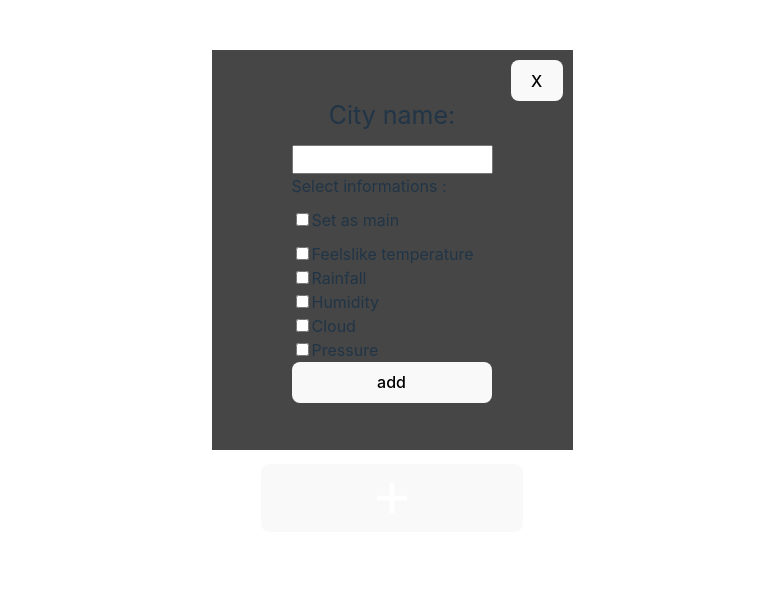
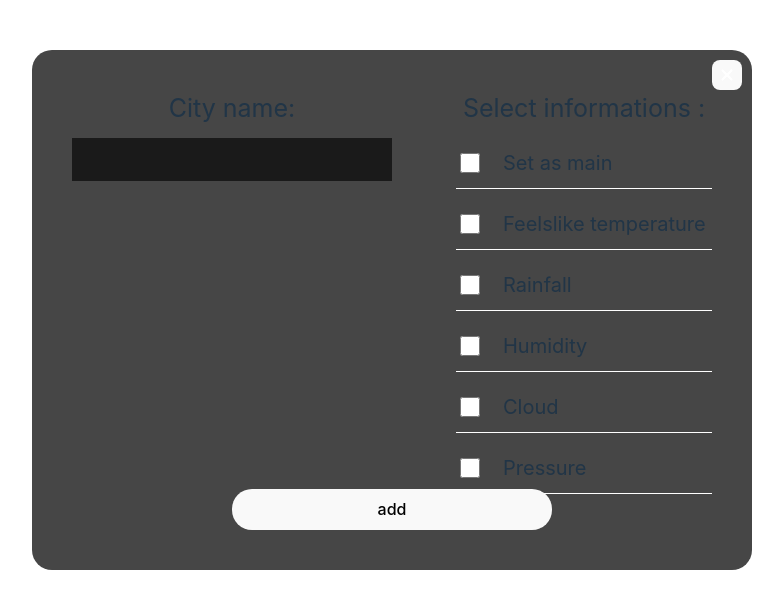
Before and after one commit to BartlomiejPop/weather-app-ts-project, a React (Vite) app in the folder weather-app/: page / in a window 1280 px wide. Both pictures are taken after a click on the button "select". Shown: the top 608 px of the page, without its empty margins (248-1031 px from the left). Built offline with nearby package versions, Linux system fonts and the light colour scheme.

Commit message:
cities selectbox working

```diff
--- a/weather-app/src/components/AddCityModal/AddCityModal.scss
+++ b/weather-app/src/components/AddCityModal/AddCityModal.scss
@@ -1,17 +1,34 @@
 .add-city-modal {
-	padding: 40px 80px;
-	height: 40vh;
+	padding: 40px;
+	height: 55vh;
+	width: 50%;
 	background-color: rgb(70, 70, 70);
 	position: fixed;
 	display: flex;
+	flex-direction: column;
 	align-items: center;
-	justify-content: center;
-	flex-direction: column;
+	border-radius: 20px;
+
+	&__form {
+		height: 100%;
+		width: 100%;
+		display: flex;
+		flex-direction: column;
+		align-items: center;
+		justify-content: space-between;
+	}
+
+	&__interface {
+		display: flex;
+		width: 100%;
+		height: 70%;
+		justify-content: space-between;
+	}
 
 	&__city {
+		width: 50%;
 		display: flex;
 		flex-direction: column;
-
 		&--label {
 			text-align: center;
 			font-size: 25px;
@@ -19,23 +36,87 @@
 
 		&--input {
 			margin-top: 10px;
-			padding: 5px 10px;
+			padding: 10px 20px;
+			outline: none;
+			border: none;
+			font-size: 20px;
+			background-color: #1a1a1a;
 		}
 	}
 
+	&__options {
+		width: 40%;
+		display: flex;
+		flex-direction: column;
+		gap: 20px;
+	}
+
 	&__close {
+		padding: 5px;
+		width: 30px;
+		height: 30px;
 		position: absolute;
 		top: 10px;
 		right: 10px;
+		display: flex;
+		align-items: center;
+		justify-content: center;
+
+		&--icon {
+			width: 100%;
+			height: 100%;
+			transform: scale(1);
+			transition: transform 0.3s ease;
+			&:hover {
+				transform: scale(1.5);
+			}
+		}
 	}
 
 	&__btn {
-		width: 200px;
+		width: 50%;
+		border-radius: 20px;
 	}
 }
 
-.set-as-main-field {
-	margin: 10px 0;
+.result-list {
+	margin: 0;
+	padding: 0;
+	list-style: none;
+	background-color: #1a1a1a;
+
+	cursor: pointer;
+
+	&__item {
+		display: flex;
+		justify-content: space-between;
+		padding: 8px 20px;
+		border-bottom: 1px solid white;
+
+		&:first-child {
+			border-top: 1px solid white;
+		}
+
+		&:last-child {
+			border: none;
+		}
+
+		&:hover {
+			background-color: #2f2e2e;
+		}
+	}
+}
+
+.add-city-modal__options--checkbox-field {
+	display: flex;
+	gap: 20px;
+	padding-bottom: 10px;
+	font-size: 20px;
+	border-bottom: 1px solid white;
+}
+
+.add-city-modal__options--checkbox {
+	width: 20px;
 }
 
 .open {
--- a/weather-app/src/components/AddCityModal/AddCityModal.tsx
+++ b/weather-app/src/components/AddCityModal/AddCityModal.tsx
@@ -1,16 +1,19 @@
 import "./AddCityModal.scss";
-import { selectIsModalOpen } from "../../redux/selectors";
+import xmark from "../../icons/xmark.svg";
+import { selectIsModalOpen, selectFetchedCities } from "../../redux/selectors";
 
 import { useState } from "react";
 import { useDispatch, useSelector } from "react-redux";
 import { closeModal, addCity } from "../../redux/slice";
-import { setMainCity } from "../../redux/operations";
+import { setMainCity, fetchMatchingCities } from "../../redux/operations";
 import Notiflix from "notiflix";
 
 export const AddCityModal = () => {
 	const dispatch = useDispatch();
 	const [selectedOptions, setSelectedOptions] = useState<string[]>([]);
+	const [inputValue, setInputValue] = useState<string>("");
 	const isModalOpen = useSelector(selectIsModalOpen);
+	const matchingCities = useSelector(selectFetchedCities);
 
 	const handleCheckboxChange = (option: string) => {
 		if (selectedOptions.includes(option)) {
@@ -18,6 +21,14 @@ export const AddCityModal = () => {
 		} else {
 			setSelectedOptions([...selectedOptions, option]);
 		}
+	};
+
+	const handleInputChange = (value: string) => {
+		setInputValue(value);
+		if (value.length >= 3) {
+			dispatch(fetchMatchingCities(value));
+		}
+		// console.log(value);
 	};
 
 	const handleSubmit = async (e: React.FormEvent) => {
@@ -37,44 +48,75 @@ export const AddCityModal = () => {
 				const response = await dispatch(setMainCity(cityOptions));
 				if (response.meta.requestStatus === "fulfilled") {
 					Notiflix.Notify.success(`set ${response.payload.name} as main`);
+					dispatch(closeModal());
+				} else {
+					Notiflix.Notify.failure("City not found");
 				}
 			} else {
 				const response = await dispatch(addCity(cityOptions));
-
 				if (response.meta.requestStatus === "fulfilled") {
 					Notiflix.Notify.success(`added ${response.payload.name}`);
+					dispatch(closeModal());
 				} else {
-					Notiflix.Notify.failure(`bad input`);
+					Notiflix.Notify.failure(`City not found`);
 				}
 			}
-
-			dispatch(closeModal());
 		}
+		setInputValue("");
 	};
 
 	const handleCloseModal = () => {
 		dispatch(closeModal());
 	};
 
+	const handleCitySelect = (cityName: string) => {
+		setInputValue(cityName);
+	};
+
 	return (
 		<div className={`add-city-modal ${isModalOpen ? "open" : "closed"}`}>
 			<button className="add-city-modal__close" onClick={handleCloseModal}>
-				X
+				<img className="add-city-modal__close--icon" src={xmark} />
 			</button>
-			<form onSubmit={handleSubmit}>
+			<form className="add-city-modal__form" onSubmit={handleSubmit}>
+				<div className="add-city-modal__interface">
 					<div className="add-city-modal__city">
 						<span className="add-city-modal__city--label">City name:</span>
 						<input
 							name="cityName"
 							required
+							onChange={(e) => handleInputChange(e.target.value)}
+							value={inputValue}
 							className="add-city-modal__city--input"
 							list="citiesList"
 						/>
+						<ul className="result-list">
+							{matchingCities.map(
+								(
+									cityObject: { city: string; country: string },
+									index: number
+								) => {
+									return (
+										<li
+											key={index}
+											className="result-list__item"
+											onClick={() => handleCitySelect(cityObject.city)}>
+											<span>{cityObject.city}</span>
+											<span>{cityObject.country}</span>
+										</li>
+									);
+								}
+							)}
+						</ul>
 					</div>
-				<span>Select informations :</span>
-				<div className="set-as-main-field">
+					<div className="add-city-modal__options">
+						<span className="add-city-modal__city--label">
+							Select informations :
+						</span>
+						<div className="add-city-modal__options--checkbox-field">
 							<input
 								type="checkbox"
+								className="add-city-modal__options--checkbox"
 								id="Set as main"
 								value="Set as main"
 								checked={selectedOptions.includes("Set as main")}
@@ -82,9 +124,10 @@ export const AddCityModal = () => {
 							/>
 							<label htmlFor="Set as main">Set as main</label>
 						</div>
-				<div>
+						<div className="add-city-modal__options--checkbox-field">
 							<input
 								type="checkbox"
+								className="add-city-modal__options--checkbox"
 								id="feelslike_c"
 								value="feelslike_c"
 								checked={selectedOptions.includes("feelslike_c")}
@@ -92,9 +135,10 @@ export const AddCityModal = () => {
 							/>
 							<label htmlFor="feelslike_c">Feelslike temperature</label>
 						</div>
-				<div>
+						<div className="add-city-modal__options--checkbox-field">
 							<input
 								type="checkbox"
+								className="add-city-modal__options--checkbox"
 								id="rainfall"
 								value="condition.text"
 								checked={selectedOptions.includes("condition.text")}
@@ -102,9 +146,10 @@ export const AddCityModal = () => {
 							/>
 							<label htmlFor="rainfall">Rainfall</label>
 						</div>
-				<div>
+						<div className="add-city-modal__options--checkbox-field">
 							<input
 								type="checkbox"
+								className="add-city-modal__options--checkbox"
 								id="humidity"
 								value="humidity"
 								checked={selectedOptions.includes("humidity")}
@@ -112,9 +157,10 @@ export const AddCityModal = () => {
 							/>
 							<label htmlFor="humidity">Humidity</label>
 						</div>
-				<div>
+						<div className="add-city-modal__options--checkbox-field">
 							<input
 								type="checkbox"
+								className="add-city-modal__options--checkbox"
 								id="cloud"
 								value="cloud"
 								checked={selectedOptions.includes("cloud")}
@@ -122,15 +168,18 @@ export const AddCityModal = () => {
 							/>
 							<label htmlFor="cloud">Cloud</label>
 						</div>
-				<div>
+						<div className="add-city-modal__options--checkbox-field">
 							<input
 								type="checkbox"
+								className="add-city-modal__options--checkbox"
 								id="pressure_mb"
 								value="pressure_mb"
 								checked={selectedOptions.includes("pressure_mb")}
 								onChange={() => handleCheckboxChange("pressure_mb")}
 							/>
 							<label htmlFor="pressure_mb">Pressure</label>
+						</div>
+					</div>
 				</div>
 				<button className="add-city-modal__btn">add</button>
 			</form>
--- a/weather-app/src/components/AddedCities/AddedCities.tsx
+++ b/weather-app/src/components/AddedCities/AddedCities.tsx
@@ -105,7 +105,7 @@ export const AddedCities = () => {
 					<img src={city.icon}></img>
 					<span className="detailed-informations__item">Temperature:</span>
 					<span className="detailed-informations__item--value">
-						{city.temperature} C
+						{city.temperature} °C
 					</span>
 
 					<ul className="detailed-informations">
@@ -129,7 +129,7 @@ export const AddedCities = () => {
 							<li className="detailed-informations__item">
 								<span>Feelslike:</span>
 								<span className="detailed-informations__item--value">
-									{city.feelslike} C
+									{city.feelslike} °C
 								</span>
 							</li>
 						)}
@@ -145,7 +145,7 @@ export const AddedCities = () => {
 							<li className="detailed-informations__item">
 								<span>Pressure:</span>
 								<span className="detailed-informations__item--value">
-									{city.pressure}
+									{city.pressure}%
 								</span>
 							</li>
 						)}
--- a/weather-app/src/components/MainCity/MainCity.tsx
+++ b/weather-app/src/components/MainCity/MainCity.tsx
@@ -59,7 +59,7 @@ export const MainCity = () => {
 							<li className="informations__item">
 								<span>Temperature:</span>
 								<span className="informations__item--value">
-									{mainCity?.temperature} C
+									{mainCity?.temperature} °C
 								</span>
 							</li>
 						)}
--- a/weather-app/src/redux/operations.ts
+++ b/weather-app/src/redux/operations.ts
@@ -52,24 +52,32 @@ export const setMainCity = createAsyncThunk(
 
 			return information;
 		} catch (e: any) {
-			Notiflix.Notify.failure("Bad input");
 			return thunkAPI.rejectWithValue(e.message);
 		}
 	}
 );
 
-export const fetchCapitals = createAsyncThunk(
-	"fetchAllCapitals",
-	async (_, thunkAPI) => {
+export const fetchMatchingCities = createAsyncThunk(
+	"fetchMatchingCities",
+	async (value, thunkAPI) => {
 		try {
 			const response = await axios.get(
-				` 'https://restcountries.com/v3.1/all?fields=name';`
+				` http://api.geonames.org/searchJSON?q=${value}&MaxRows=1&username=bartlomiejp`
 			);
-			return response;
+			const resultObjects = response.data.geonames;
+			const arrayOfNeededObjects = [];
+			for (let i = 0; i < 8; i++) {
+				const currentObject = resultObjects[i];
+				arrayOfNeededObjects.push({
+					city: currentObject.name,
+					country: currentObject.countryName,
+				});
+			}
+			return arrayOfNeededObjects;
 		} catch (e: any) {
 			return thunkAPI.rejectWithValue(e.message);
 		}
 	}
 );
 
-export default { setMainCity, fetchCapitals };
+export default { setMainCity, fetchMatchingCities };
--- a/weather-app/src/redux/rootReducer.ts
+++ b/weather-app/src/redux/rootReducer.ts
@@ -1,9 +1,8 @@
 import { combineReducers } from "@reduxjs/toolkit";
-import { cityReducer } from "./slice"; // podmień ścieżkę na prawdziwą ścieżkę do pliku z reducerem dla cities
+import { cityReducer } from "./slice";
 
 const rootReducer = combineReducers({
 	cities: cityReducer,
-	// inne reducery
 });
 
 export type RootState = ReturnType<typeof rootReducer>;
--- a/weather-app/src/redux/selectors.ts
+++ b/weather-app/src/redux/selectors.ts
@@ -5,3 +5,6 @@ export const selectIsModalOpen = (state: RootState) => state.cities.isModalOpen;
 export const selectAddedCities = (state: RootState) => state.cities.addedCities;
 
 export const selectMainCity = (state: RootState) => state.cities.mainCity;
+
+export const selectFetchedCities = (state: RootState) =>
+	state.cities.fetchedCities;
--- a/weather-app/src/redux/slice.ts
+++ b/weather-app/src/redux/slice.ts
@@ -1,5 +1,5 @@
 import { createSlice, createAsyncThunk } from "@reduxjs/toolkit";
-import { setMainCity, fetchCapitals } from "./operations";
+import { setMainCity, fetchMatchingCities } from "./operations";
 import axios from "axios";
 import Notiflix from "notiflix";
 // import { selectAddedCities } from "./selectors";
@@ -38,8 +38,7 @@ const initialState = {
 	isModalOpen: false,
 	isLoading: false,
 	error: null,
-	data: {},
-	fetchedCapitals: null,
+	fetchedCities: [],
 };
 
 const handlePending = (state: CityState) => {
@@ -103,6 +102,7 @@ export const citySlice = createSlice({
 		},
 		closeModal: (state) => {
 			state.isModalOpen = false;
+			state.fetchedCities = [];
 		},
 		deleteCity: (state, action) => {
 			const cityName = action.payload;
@@ -155,11 +155,11 @@ export const citySlice = createSlice({
 			})
 			.addCase(setMainCity.rejected, () => {
 				handleRejected;
+			})
+
+			.addCase(fetchMatchingCities.fulfilled, (state, action) => {
+				state.fetchedCities = action.payload;
 			});
-
-		// .addCase(fetchCapitals.fulfilled, (state, action) => {
-		// 	state.fetchedCapitals = action.payload;
-		// });
 	},
 });
 
```
Lines whose indentation alone changed are shown as unchanged.
